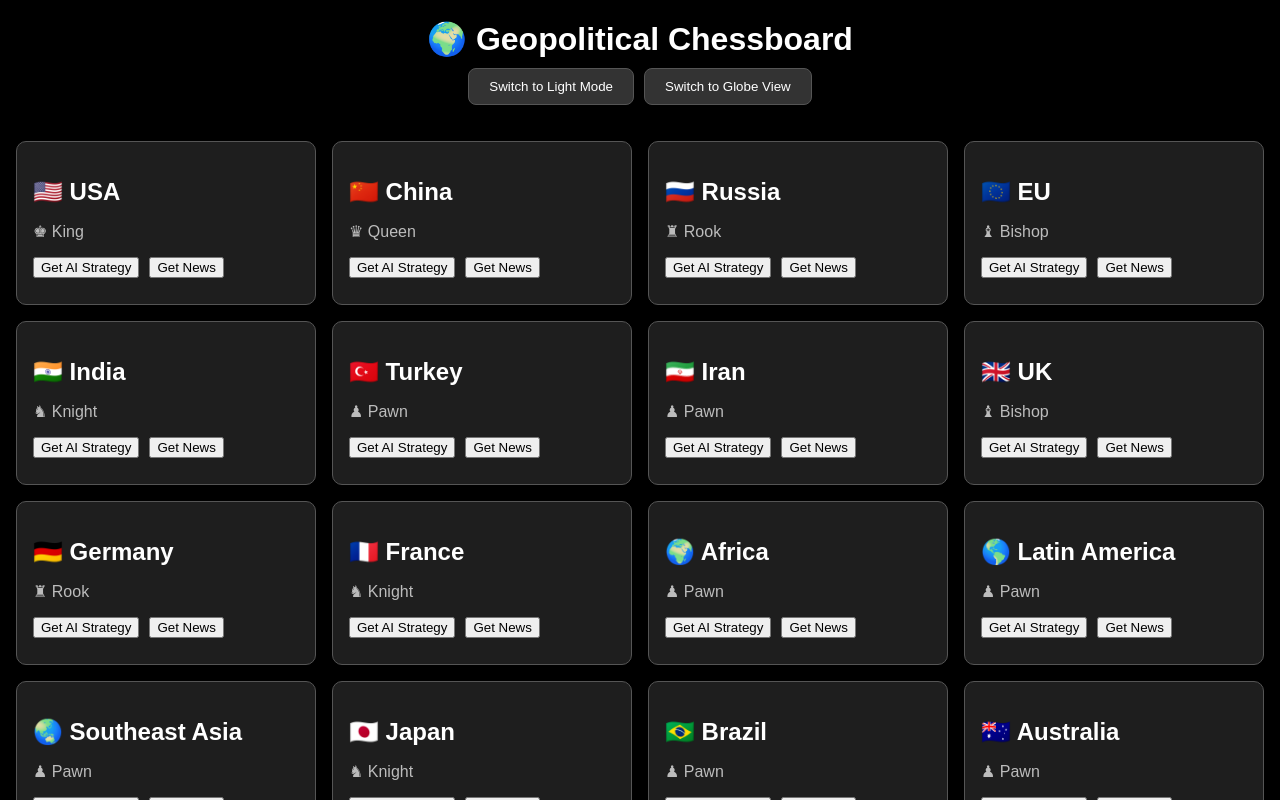
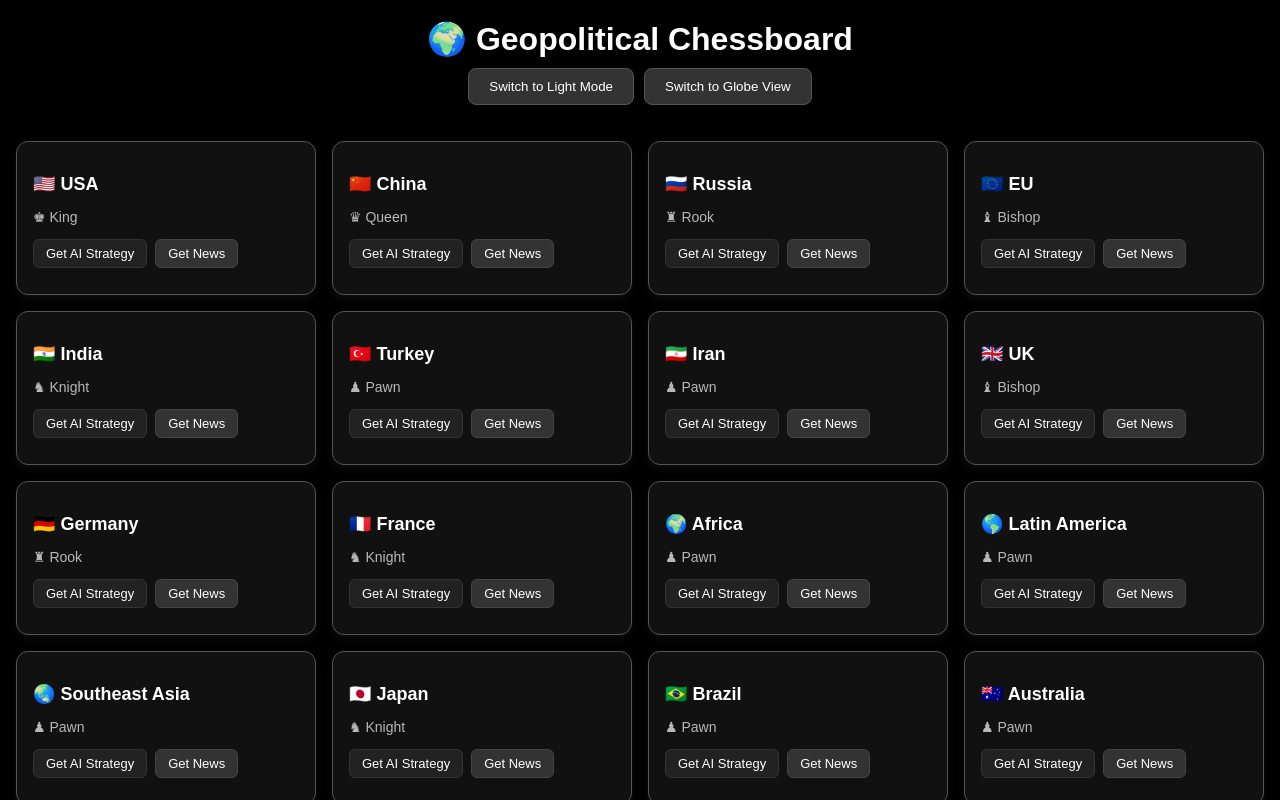
Before and after one commit to Solvanta/geopolitical-chess, a React (Create React App) app: page / in a window 1280 px wide. Built offline with nearby package versions, Linux system fonts and the light colour scheme; the HTML template or start-up script is replaced by a standard one.

Commit message:
✅ Final chessboard bot + backend integration complete

```diff
--- a/src/GeopoliticalChessboard.jsx
+++ b/src/GeopoliticalChessboard.jsx
@@ -1,4 +1,5 @@
 import React, { useState } from "react";
+import { BACKEND_URL } from "./config";
 
 const countries = [
   { name: "USA", role: "♚ King", flag: "🇺🇸" },
@@ -27,7 +28,7 @@
   const handleAI = async (country) => {
     setLoading((prev) => ({ ...prev, [country]: true }));
     try {
-      const res = await fetch("/api/strategy", {
+      const res = await fetch(`${BACKEND_URL}/api/strategy`, {
         method: "POST",
         headers: { "Content-Type": "application/json" },
         body: JSON.stringify({ country }),
@@ -35,7 +36,10 @@
       const data = await res.json();
       setStrategyData((prev) => ({ ...prev, [country]: data.summary }));
     } catch (err) {
-      setStrategyData((prev) => ({ ...prev, [country]: "Error getting AI strategy." }));
+      setStrategyData((prev) => ({
+        ...prev,
+        [country]: "Error getting AI strategy.",
+      }));
     }
     setLoading((prev) => ({ ...prev, [country]: false }));
   };
@@ -43,7 +47,7 @@
   const handleNews = async (country) => {
     setLoading((prev) => ({ ...prev, [country]: true }));
     try {
-      const res = await fetch("/api/news", {
+      const res = await fetch(`${BACKEND_URL}/api/news`, {
         method: "POST",
         headers: { "Content-Type": "application/json" },
         body: JSON.stringify({ country }),
@@ -60,7 +64,7 @@
     <div
       style={{
         display: "grid",
-        gridTemplateColumns: "repeat(auto-fit, minmax(300px, 1fr))",
+        gridTemplateColumns: "repeat(auto-fit, minmax(280px, 1fr))",
         gap: "1rem",
         padding: "1rem",
       }}
@@ -70,36 +74,79 @@
           key={country.name}
           style={{
             border: `1px solid ${darkMode ? "#555" : "#ccc"}`,
-            background: darkMode ? "#1e1e1e" : "#fff",
-            borderRadius: "10px",
+            background: darkMode ? "#111" : "#fff",
+            color: darkMode ? "#fff" : "#000",
+            borderRadius: "12px",
             padding: "1rem",
-            boxShadow: "0 2px 8px rgba(0,0,0,0.1)",
+            boxShadow: darkMode
+              ? "0 4px 10px rgba(255,255,255,0.05)"
+              : "0 4px 12px rgba(0,0,0,0.08)",
+            transition: "all 0.3s ease",
           }}
         >
-          <h2 style={{ marginBottom: "0.3rem" }}>{country.flag} {country.name}</h2>
-          <p style={{ opacity: 0.7 }}>{country.role}</p>
+          <h2 style={{ marginBottom: "0.3rem", fontSize: "18px" }}>
+            {country.flag} {country.name}
+          </h2>
+          <p style={{ opacity: 0.7, fontSize: "14px" }}>{country.role}</p>
 
-          <div style={{ marginBottom: "10px" }}>
-            <button onClick={() => handleAI(country.name)} disabled={loading[country.name]}>
-              {loading[country.name] ? "Loading..." : "Get AI Strategy"}
+          <div style={{ marginTop: "8px", marginBottom: "10px" }}>
+            <button
+              onClick={() => handleAI(country.name)}
+              disabled={loading[country.name]}
+              style={{
+                padding: "6px 12px",
+                fontSize: "13px",
+                backgroundColor: darkMode ? "#222" : "#eee",
+                color: darkMode ? "#fff" : "#000",
+                border: "1px solid",
+                borderColor: darkMode ? "#333" : "#ccc",
+                borderRadius: "6px",
+                marginRight: "8px",
+                cursor: "pointer",
+              }}
+            >
+              {loading[country.name] ? "Thinking..." : "Get AI Strategy"}
             </button>
-            <button onClick={() => handleNews(country.name)} style={{ marginLeft: "10px" }}>
+
+            <button
+              onClick={() => handleNews(country.name)}
+              style={{
+                padding: "6px 12px",
+                fontSize: "13px",
+                backgroundColor: darkMode ? "#333" : "#ddd",
+                color: darkMode ? "#fff" : "#000",
+                border: "1px solid",
+                borderColor: darkMode ? "#444" : "#bbb",
+                borderRadius: "6px",
+                cursor: "pointer",
+              }}
+            >
               Get News
             </button>
           </div>
 
           {strategyData[country.name] && (
-            <div style={{ fontSize: "0.9rem", marginTop: "0.5rem" }}>
-              <strong>AI:</strong> {strategyData[country.name]}
+            <div style={{ fontSize: "13px", marginTop: "0.5rem" }}>
+              <strong>♟️ AI Strategy:</strong>
+              <p style={{ marginTop: "4px" }}>{strategyData[country.name]}</p>
             </div>
           )}
 
           {newsData[country.name] && newsData[country.name].length > 0 && (
-            <div style={{ marginTop: "0.5rem" }}>
-              <strong>News:</strong>
-              <ul>
+            <div style={{ marginTop: "0.5rem", fontSize: "13px" }}>
+              <strong>📰 News:</strong>
+              <ul style={{ marginTop: "4px", paddingLeft: "18px" }}>
                 {newsData[country.name].map((a, i) => (
-                  <li key={i}><a href={a.url} target="_blank" rel="noreferrer">{a.title}</a></li>
+                  <li key={i} style={{ marginBottom: "6px" }}>
+                    <a
+                      href={a.url}
+                      target="_blank"
+                      rel="noreferrer"
+                      style={{ color: darkMode ? "#4fd1c5" : "#007acc" }}
+                    >
+                      {a.title}
+                    </a>
+                  </li>
                 ))}
               </ul>
             </div>
--- /dev/null
+++ b/src/config.js
@@ -0,0 +1 @@
+export const BACKEND_URL = "https://geopolitical-backend.onrender.com";
```
